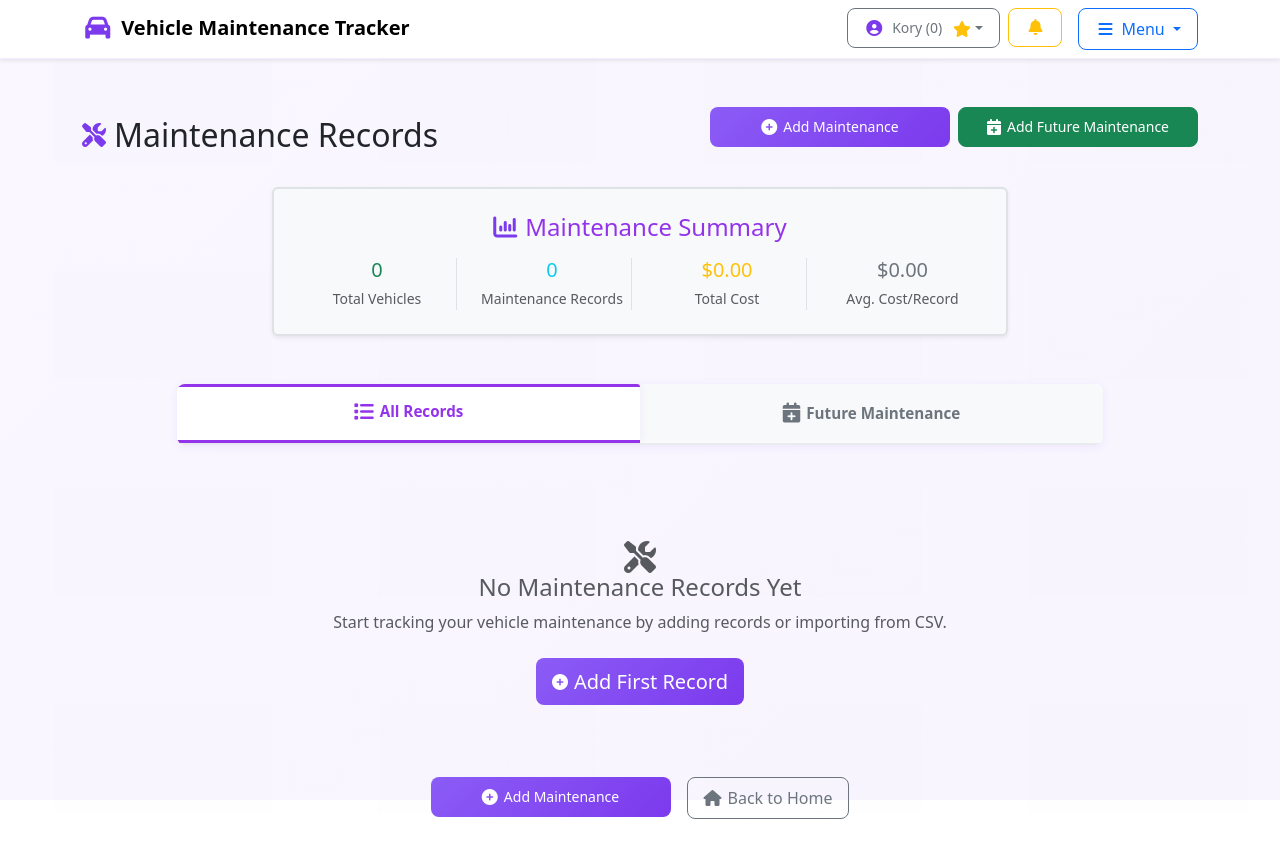
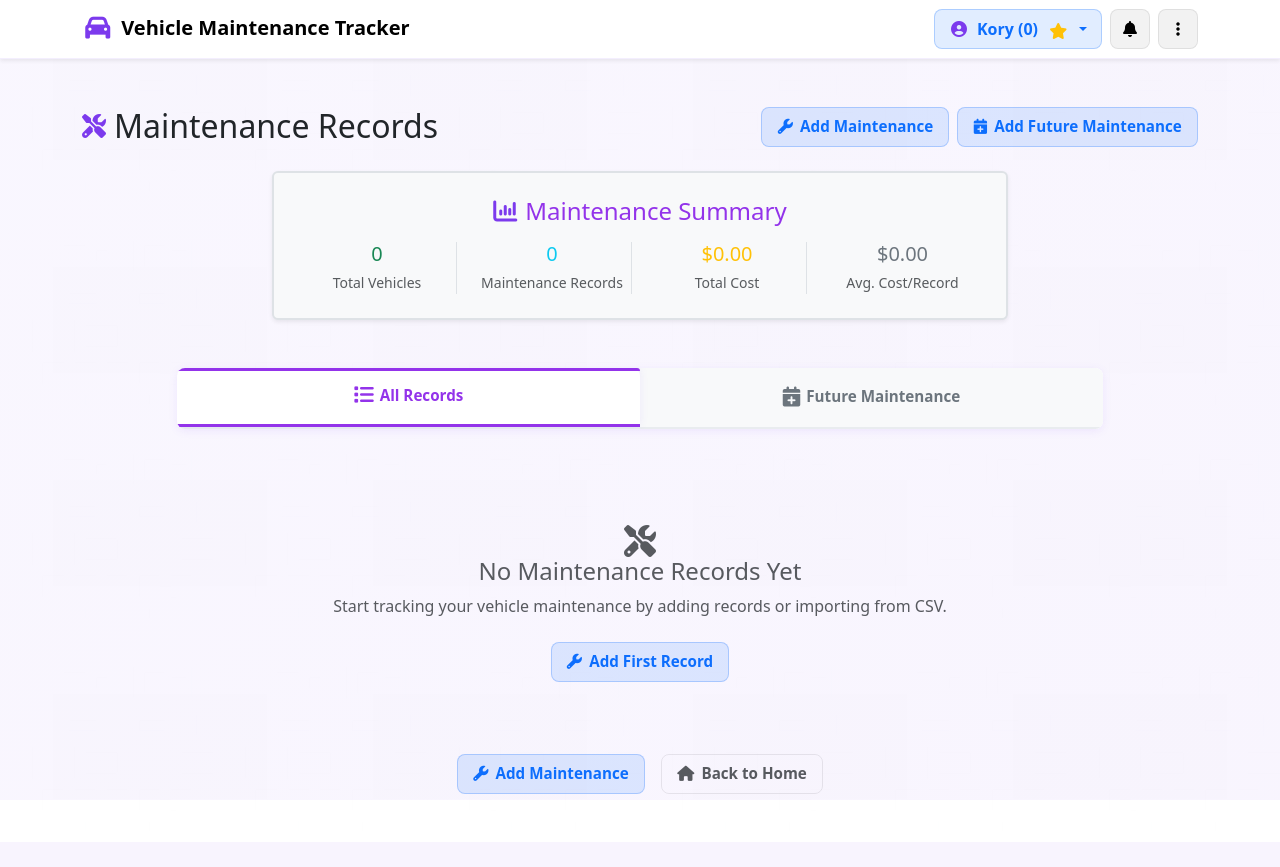
Before and after one commit to Kegs27/vehicle_maintenance_tracker, a FastAPI app: page /maintenance in a window 1280 px wide. After the commit the page ends 794 px from the top, so only its background shows below. Run offline with FastAPI, Linux system fonts and the light colour scheme; data comes from the database, SQL or seed files in the repository; data that the repository does not hold is empty; some libraries are stand-ins or nearby versions.

Commit message:
style: align cta and header buttons

```diff
--- a/static/app-styles.css
+++ b/static/app-styles.css
@@ -3,6 +3,10 @@
  * This file contains all common styles used across the application
  * to maintain consistency and reduce style duplication.
  */
+
+:root {
+    --ui-border-faint: rgba(0, 0, 0, 0.08);
+}
 
 /* ============================================================================
    GLOBAL STYLES
@@ -299,6 +303,126 @@ body::before {
     box-shadow: 0 2px 4px rgba(0, 0, 0, 0.1);
 }
 
+/* --- CTA Buttons ---------------------------------------------------------- */
+.btn-action {
+    display: inline-flex;
+    align-items: center;
+    justify-content: center;
+    gap: 0.45rem;
+    height: 40px;
+    padding: 0 0.95rem;
+    border-radius: 8px;
+    border: 1px solid var(--ui-border-faint);
+    font-weight: 600;
+    font-size: 0.95rem;
+    line-height: 1;
+    box-shadow: none;
+    background: transparent;
+    color: inherit;
+    text-decoration: none;
+    transition: background-color 0.15s ease, color 0.15s ease,
+                border-color 0.15s ease, transform 0.1s ease;
+}
+
+.btn-action i {
+    font-size: 0.95rem;
+}
+
+.btn-action:hover {
+    transform: translateY(-1px);
+}
+
+.btn-action:focus-visible {
+    outline: 2px solid rgba(124, 58, 237, 0.35);
+    outline-offset: 2px;
+}
+
+.btn-action:active {
+    transform: translateY(0);
+    filter: brightness(0.96);
+}
+
+.btn-action-primary {
+    background-color: rgba(var(--bs-primary-rgb), 0.12);
+    color: rgb(var(--bs-primary-rgb));
+    border-color: rgba(var(--bs-primary-rgb), 0.25);
+}
+
+.btn-action-primary:hover,
+.btn-action-primary:focus-visible {
+    background-color: rgb(var(--bs-primary-rgb));
+    color: #fff;
+    border-color: rgb(var(--bs-primary-rgb));
+}
+
+.btn-action-outline {
+    background: transparent;
+    color: var(--bs-secondary-color);
+}
+
+.btn-action-outline:hover,
+.btn-action-outline:focus-visible {
+    background: rgba(0, 0, 0, 0.06);
+    color: inherit;
+}
+
+a.btn-action,
+a.btn-account,
+a.btn-header-icon,
+a.btn-icon {
+    text-decoration: none;
+}
+
+/* --- Header Quick Actions ------------------------------------------------- */
+.header-actions {
+    display: flex;
+    align-items: center;
+    gap: 0.5rem;
+}
+
+.btn-account {
+    display: inline-flex;
+    align-items: center;
+    gap: 0.45rem;
+    height: 40px;
+    padding: 0 0.85rem;
+    border-radius: 8px;
+    border: 1px solid rgba(var(--bs-primary-rgb), 0.25);
+    background-color: rgba(var(--bs-primary-rgb), 0.12);
+    color: rgb(var(--bs-primary-rgb));
+    font-weight: 600;
+    transition: background-color 0.15s ease, color 0.15s ease,
+                border-color 0.15s ease;
+}
+
+.btn-account:hover,
+.btn-account:focus-visible {
+    background-color: rgb(var(--bs-primary-rgb));
+    color: #fff;
+    border-color: rgb(var(--bs-primary-rgb));
+    text-decoration: none;
+}
+
+.btn-header-icon {
+    display: inline-flex;
+    align-items: center;
+    justify-content: center;
+    width: 40px;
+    height: 40px;
+    border-radius: 8px;
+    border: 1px solid var(--ui-border-faint);
+    background: rgba(0, 0, 0, 0.05);
+    transition: background-color 0.15s ease, border-color 0.15s ease;
+    cursor: pointer;
+}
+
+.btn-header-icon:hover,
+.btn-header-icon:focus-visible {
+    background: rgba(0, 0, 0, 0.15);
+    border-color: rgba(0, 0, 0, 0.3);
+    text-decoration: none;
+}
+
 /* --- Compact Icon Buttons: Unified Flat + Border Style --- */
 .btn-icon {
     --size: 34px;
--- a/templates/maintenance_list.html
+++ b/templates/maintenance_list.html
@@ -602,30 +602,24 @@
             </div>
             <div class="d-flex flex-wrap gap-2">
                 {% if vehicle %}
-                    <button type="button" class="btn btn-primary btn-standard" onclick="goToAddRecord({{ vehicle.id }})">
-                        <span class="icon-row-sm">
-                            <i class="fa-solid fa-circle-plus icon-m icon-base"></i>
+                    <button type="button" class="btn-action btn-action-primary" onclick="goToAddRecord({{ vehicle.id }})">
+                        <i class="fa-solid fa-wrench" aria-hidden="true"></i>
                         <span class="d-none d-md-inline">Add Maintenance</span>
                         <span class="d-inline d-md-none">Add</span>
-                        </span>
                     </button>
                 {% else %}
-                    <a href="/maintenance/new?return_url=/maintenance" class="btn btn-primary btn-standard">
-                        <span class="icon-row-sm">
-                            <i class="fa-solid fa-circle-plus icon-m icon-base"></i>
+                    <a href="/maintenance/new?return_url=/maintenance" class="btn-action btn-action-primary">
+                        <i class="fa-solid fa-wrench" aria-hidden="true"></i>
                         <span class="d-none d-md-inline">Add Maintenance</span>
                         <span class="d-inline d-md-none">Add</span>
-                        </span>
                     </a>
                 {% endif %}
 
                 <!-- Add Future Maintenance Button - Always Visible -->
-                <button type="button" class="btn btn-success btn-standard" onclick="openFutureMaintenanceModal()">
-                    <span class="icon-row-sm">
-                        <i class="fa-solid fa-calendar-plus icon-m icon-base" aria-hidden="true"></i>
+                <button type="button" class="btn-action btn-action-primary" onclick="openFutureMaintenanceModal()">
+                    <i class="fa-solid fa-calendar-plus" aria-hidden="true"></i>
                     <span class="d-none d-md-inline">Add Future Maintenance</span>
                     <span class="d-inline d-md-none">Future</span>
-                    </span>
                 </button>
             </div>
         </div>
@@ -1140,11 +1134,9 @@
                 <p class="text-muted mb-4">Start tracking your vehicle maintenance by adding records or importing from CSV.</p>
             {% endif %}
             <div class="d-flex gap-3 justify-content-center flex-wrap">
-                <a href="/maintenance/new?return_url=/maintenance" class="btn btn-primary btn-lg">
-                    <span class="icon-row-sm">
-                        <i class="fa-solid fa-circle-plus icon-m icon-base"></i>
+                <a href="/maintenance/new?return_url=/maintenance" class="btn-action btn-action-primary">
+                    <i class="fa-solid fa-wrench" aria-hidden="true"></i>
                     <span>Add First Record</span>
-                    </span>
                 </a>
             </div>
         </div>
@@ -1154,28 +1146,22 @@
         <div id="quickActions" class="mt-4 text-center">
             <div class="d-flex gap-3 justify-content-center flex-wrap">
                 {% if vehicle %}
-                <button type="button" class="btn btn-primary btn-standard" onclick="goToAddRecord({{ vehicle.id }})">
-                    <span class="icon-row-sm">
-                        <i class="fa-solid fa-circle-plus icon-m icon-base"></i>
+                <button type="button" class="btn-action btn-action-primary" onclick="goToAddRecord({{ vehicle.id }})">
+                    <i class="fa-solid fa-wrench" aria-hidden="true"></i>
                     <span class="d-none d-md-inline">Add Maintenance</span>
                     <span class="d-inline d-md-none">Add</span>
-                    </span>
                 </button>
                 {% else %}
-                <a href="/maintenance/new" class="btn btn-primary btn-standard">
-                    <span class="icon-row-sm">
-                        <i class="fa-solid fa-circle-plus icon-m icon-base"></i>
+                <a href="/maintenance/new" class="btn-action btn-action-primary">
+                    <i class="fa-solid fa-wrench" aria-hidden="true"></i>
                     <span class="d-none d-md-inline">Add Maintenance</span>
                     <span class="d-inline d-md-none">Add</span>
-                    </span>
                 </a>
                 {% endif %}
-                <a href="/" class="btn btn-outline-secondary btn-standard">
-                    <span class="icon-row-sm">
-                        <i class="fa-solid fa-house icon-m icon-base"></i>
+                <a href="/" class="btn-action btn-action-outline">
+                    <i class="fa-solid fa-house" aria-hidden="true"></i>
                     <span class="d-none d-md-inline">Back to Home</span>
                     <span class="d-inline d-md-none">Home</span>
-                    </span>
                 </a>
             </div>
         </div>
--- a/templates/nav.html
+++ b/templates/nav.html
@@ -7,37 +7,30 @@
                 <span>Vehicle Maintenance Tracker</span>
             </span>
         </a>
-        <div class="navbar-nav ms-auto">
+        <div class="navbar-nav ms-auto header-actions">
             <!-- Account Switcher -->
-            <div class="dropdown me-2">
-                <button class="btn btn-outline-secondary dropdown-toggle btn-sm" type="button" id="accountDropdownButton" data-bs-toggle="dropdown" aria-expanded="false">
-                    <span class="icon-row-sm">
-                        <i class="fa-solid fa-circle-user fa-fw icon-primary" aria-hidden="true"></i>
-                        <span>Accounts</span>
-                    </span>
+            <div class="dropdown">
+                <button class="btn-account dropdown-toggle" type="button" id="accountDropdownButton" data-bs-toggle="dropdown" aria-expanded="false">
+                    <i class="fa-solid fa-circle-user" aria-hidden="true"></i>
+                    <span>{{ __account_name or 'Accounts' }}</span>
+                    <i class="fa-solid fa-chevron-down" aria-hidden="true"></i>
                 </button>
                 <ul class="dropdown-menu dropdown-menu-end" id="accountDropdownMenu" aria-labelledby="accountDropdownButton">
                     <!-- populated by app-functions.js -->
                 </ul>
             </div>
+
             <!-- Notification Bell -->
-            <div class="notification-bell me-2 me-md-3" style="position: relative;">
-                <button class="btn btn-outline-warning position-relative btn-sm" type="button" onclick="showNotificationsModal()">
-                    <span class="icon-row-sm">
-                        <i class="fa-solid fa-bell fa-fw" aria-hidden="true"></i>
-                    </span>
-                    <span id="notificationCount" class="position-absolute top-0 start-100 translate-middle badge rounded-pill bg-danger" style="display: none;">
-                        0
-                    </span>
-                </button>
-            </div>
+            <button class="btn-header-icon position-relative" type="button" onclick="showNotificationsModal()" title="Notifications" aria-label="Notifications">
+                <i class="fa-solid fa-bell" aria-hidden="true"></i>
+                <span id="notificationCount" class="position-absolute top-0 start-100 translate-middle badge rounded-pill bg-danger" style="display: none;">
+                    0
+                </span>
+            </button>
 
             <div class="dropdown">
-                <button class="btn btn-outline-primary dropdown-toggle" type="button" id="mainNavDropdown" data-bs-toggle="dropdown" aria-expanded="false">
-                    <span class="icon-row-sm">
-                        <i class="fa-solid fa-bars fa-fw" aria-hidden="true"></i>
-                        <span>Menu</span>
-                    </span>
+                <button class="btn-header-icon" type="button" id="mainNavDropdown" data-bs-toggle="dropdown" aria-expanded="false" title="Menu" aria-label="Menu">
+                    <i class="fa-solid fa-ellipsis-vertical" aria-hidden="true"></i>
                 </button>
                 <ul class="dropdown-menu dropdown-menu-end" aria-labelledby="mainNavDropdown">
                     <li>
@@ -154,31 +147,14 @@
 {% set __account_obj = __account_ctx.get('account') if __account_ctx is mapping else None %}
 {% set __account_name = __account_obj.name if __account_obj else None %}
 <script>
-    window.__ACCOUNT_CONTEXT__ = window.__ACCOUNT_CONTEXT__ || {
-        account_id: {{ __account_id|tojson }},
-        scope: {{ __account_scope|tojson }},
-        account_name: {{ __account_name|tojson }}
-    };
+    window.__ACCOUNT_CONTEXT__ = window.__ACCOUNT_CONTEXT__ || {};
+    window.__ACCOUNT_CONTEXT__.account_id = JSON.parse('{{ __account_id|tojson }}');
+    window.__ACCOUNT_CONTEXT__.scope = JSON.parse('{{ __account_scope|tojson }}');
+    window.__ACCOUNT_CONTEXT__.account_name = JSON.parse('{{ __account_name|tojson }}');
 </script>
 <script src="/static/app-functions.js"></script>
 <!-- Export functionality script -->
 <script src="/static/export-data.js"></script>
-
-<!-- Notification System Styles -->
-<style>
-    /* Mobile optimization for notification bell */
-    @media (max-width: 768px) {
-        .notification-bell .btn {
-            padding: 0.25rem 0.5rem;
-            font-size: 0.875rem;
-        }
-
-        .notification-bell .badge {
-            font-size: 0.75rem;
-            padding: 0.25rem 0.5rem;
-        }
-    }
-</style>
 
 <!-- Notification System Script -->
 <script>
```
Also changed, not shown: templates/index.html (+15 -25 lines), templates/vehicles_list.html (+12 -20 lines). Lines whose indentation alone changed are shown as unchanged.
